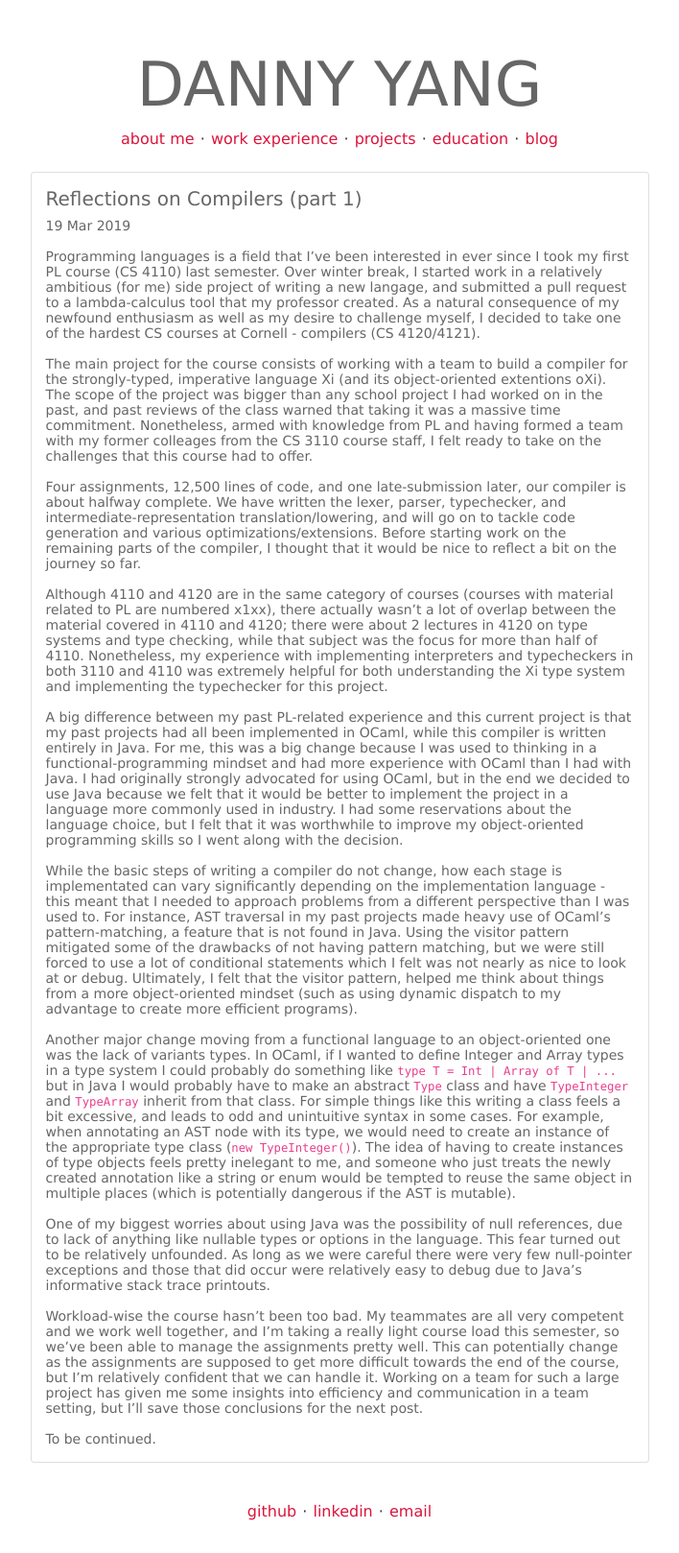
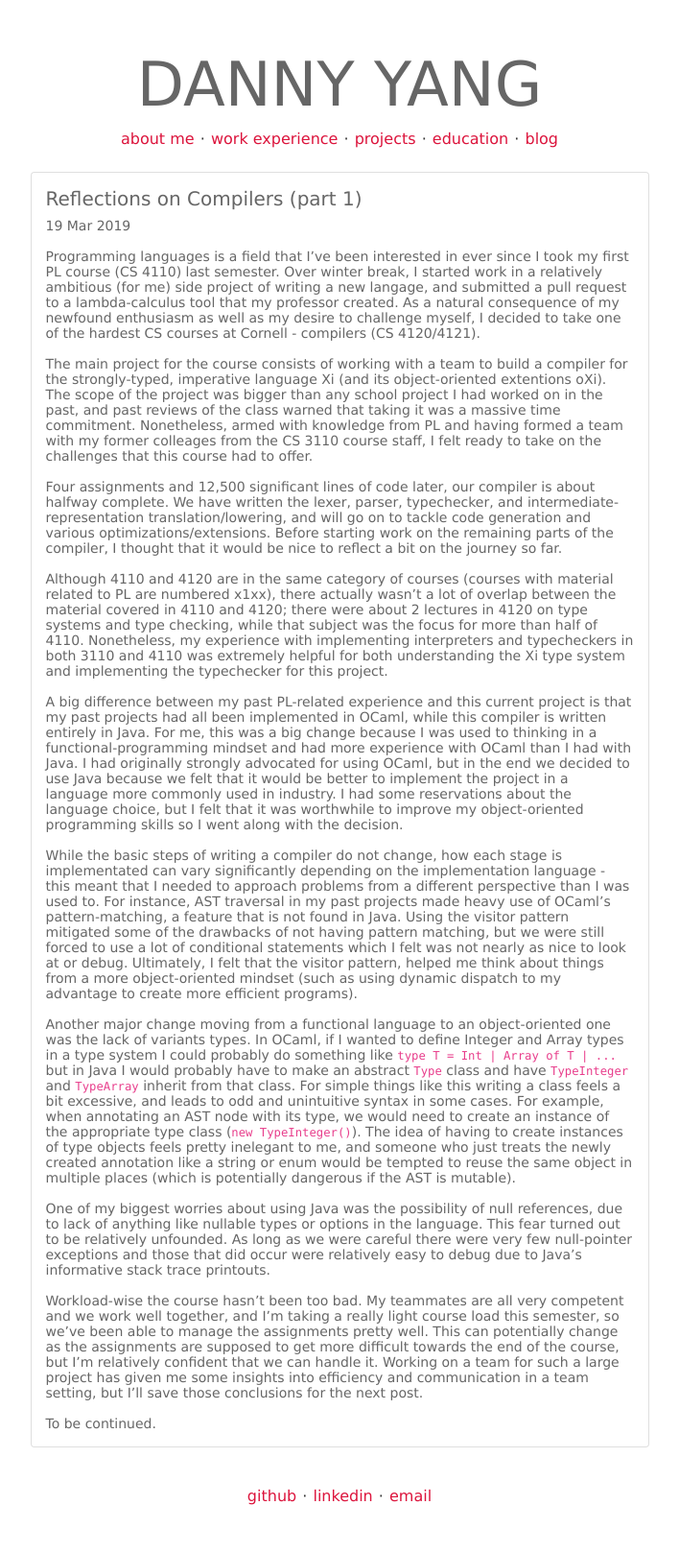
Before and after one commit to yangdanny97/yangdanny97.github.io, a Jekyll site: the page built from _posts/2019-03-19-Compilers-1.md, in a window 1280 px wide. Shown: the whole page at 96% size, without its empty margins (286-994 px from the left). Built offline with Jekyll 4.4.1, drawn with Linux system fonts in a browser that asks for light colours.

Commit message:
changed compilers blog post

```diff
--- a/_posts/2019-03-19-Compilers-1.md
+++ b/_posts/2019-03-19-Compilers-1.md
@@ -8,7 +8,7 @@ Programming languages is a field that I've been interested in ever since I took
 
 The main project for the course consists of working with a team to build a compiler for the strongly-typed, imperative language Xi (and its object-oriented extentions oXi). The scope of the project was bigger than any school project I had worked on in the past, and past reviews of the class warned that taking it was a massive time commitment. Nonetheless, armed with knowledge from PL and having formed a team with my former colleages from the CS 3110 course staff, I felt ready to take on the challenges that this course had to offer.
 
-Four assignments, 12,500 lines of code, and one late-submission later, our compiler is about halfway complete. We have written the lexer, parser, typechecker, and intermediate-representation translation/lowering, and will go on to tackle code generation and various optimizations/extensions. Before starting work on the remaining parts of the compiler, I thought that it would be nice to reflect a bit on the journey so far.
+Four assignments and 12,500 significant lines of code later, our compiler is about halfway complete. We have written the lexer, parser, typechecker, and intermediate-representation translation/lowering, and will go on to tackle code generation and various optimizations/extensions. Before starting work on the remaining parts of the compiler, I thought that it would be nice to reflect a bit on the journey so far.
 
 Although 4110 and 4120 are in the same category of courses (courses with material related to PL are numbered x1xx), there actually wasn't a lot of overlap between the material covered in 4110 and 4120; there were about 2 lectures in 4120 on type systems and type checking, while that subject was the focus for more than half of 4110. Nonetheless, my experience with implementing interpreters and typecheckers in both 3110 and 4110 was extremely helpful for both understanding the Xi type system and implementing the typechecker for this project.
 
```
